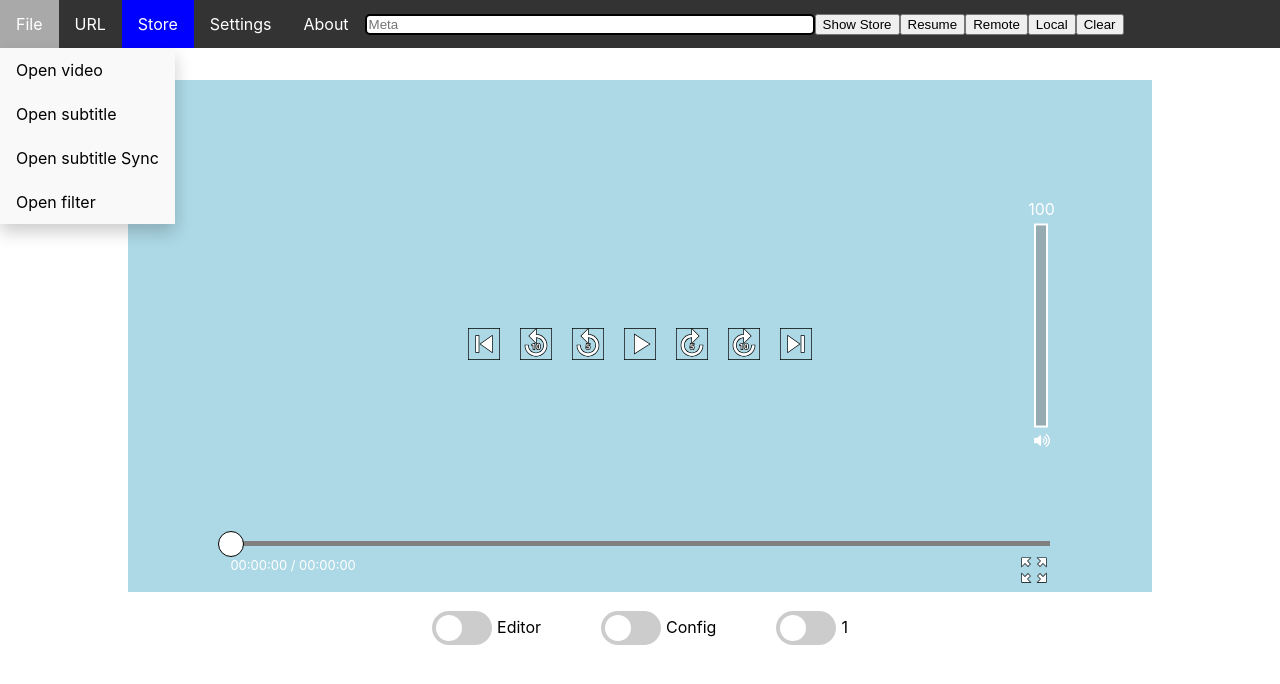
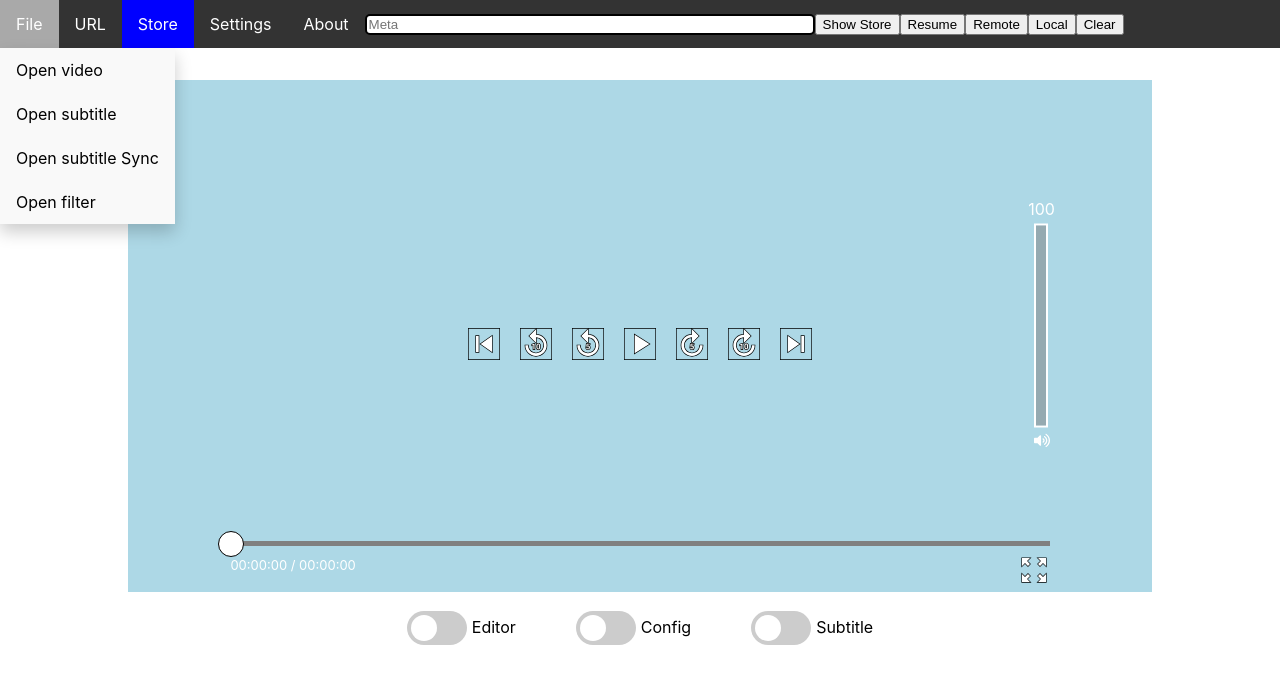
Before and after one commit to Ali-Alzyoud/ScenesControl, a React (Create React App) app: page / in a window 1280 px wide. Shown: the top 684 px of the page. Built offline with nearby package versions, Linux system fonts and the light colour scheme; what react-alert-template-basic would draw is missing.

Commit message:
update wrong label for subscription

```diff
--- a/src/App.js
+++ b/src/App.js
@@ -145,7 +145,7 @@ function App(props) {
         <p style={{ marginTop: '15px', marginBottom: '15px' }} >{videoName}</p>
         <ToggleButton on={showEditor} onClick={() => { setShowEditor(!showEditor) }}>Editor</ToggleButton>
         <ToggleButton on={showConfig} onClick={() => { setShowConfig(!showConfig) }}>Config</ToggleButton>
-        <ToggleButton on={showSubtitle} onClick={() => { setShowSubtitle(!showSubtitle) }}>{"Subtitle " + syncConfig.subtitleSlope != 1 ? syncConfig.subtitleSlope : ""}</ToggleButton>
+        <ToggleButton on={showSubtitle} onClick={() => { setShowSubtitle(!showSubtitle) }}>{"Subtitle " + (syncConfig.subtitleDelay ? syncConfig.subtitleDelay : "")}</ToggleButton>
         {showEditor &&
           <div className='filter-container'>
             <FilterEditor />
```
